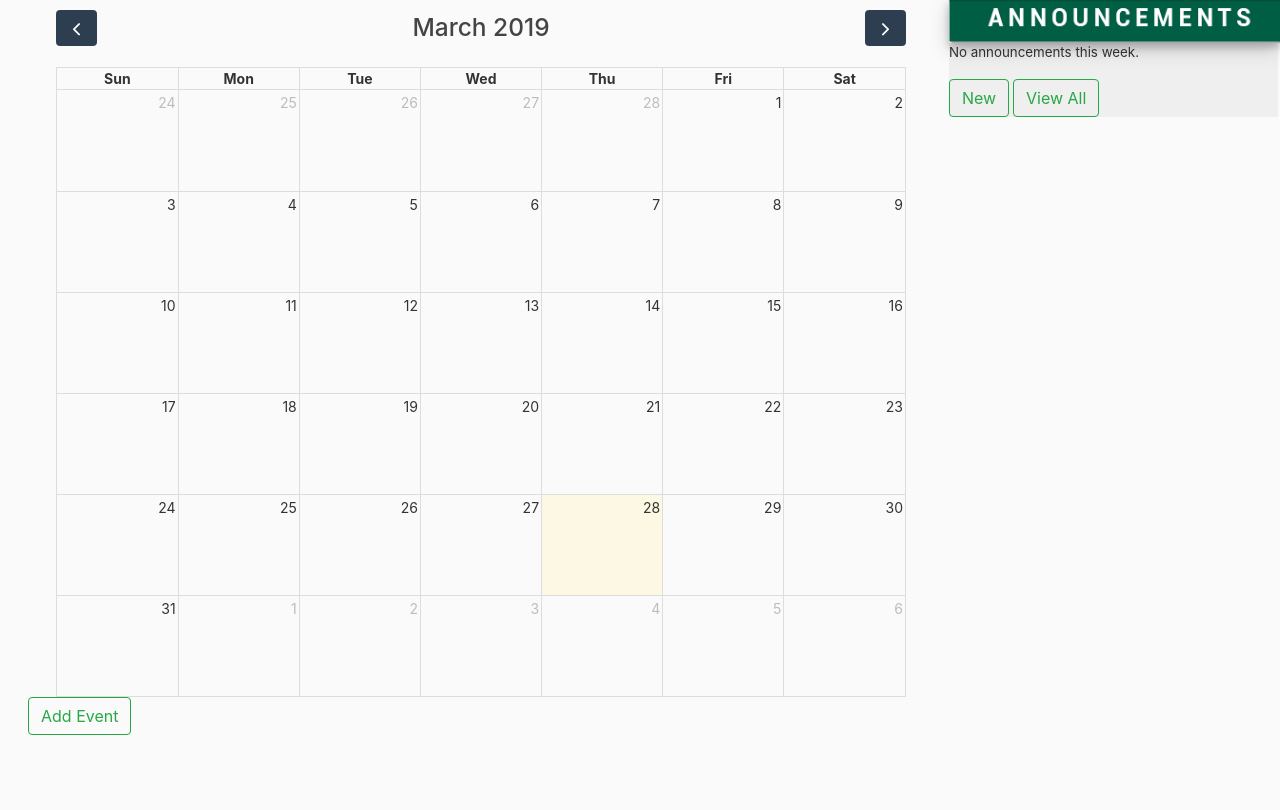
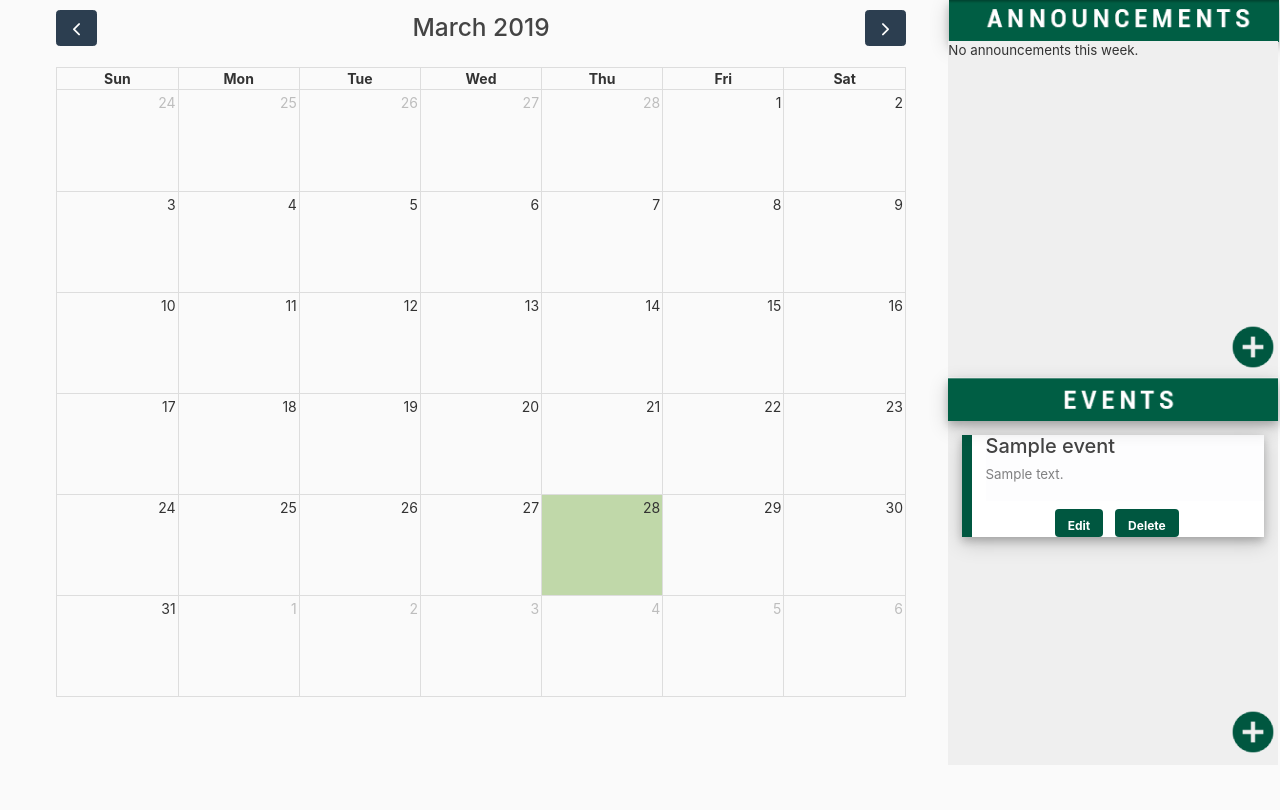
Before and after one commit to christelespino/iskolendar, a Django app: page / in a window 1280 px wide. Shown: the part 70-880 px from the top of the page. Run offline with Django 3.2, Linux system fonts and the light colour scheme; a user stored in the database is signed in; tables that the repository leaves empty hold one stand-in row (values such as "Sample post"); lists and menus that the app fills with data are empty; some libraries are stand-ins or nearby versions.

Commit message:
updated event and announcements pane

```diff
--- a/maincalendar/static/maincalendar/calendar/packages/core/main.css
+++ b/maincalendar/static/maincalendar/calendar/packages/core/main.css
@@ -501,7 +501,7 @@ TODO: more distinction between this file and common.css
   background: #eee; }
 
 .fc-unthemed td.fc-today {
-  background: #fcf8e3; }
+  background: #c0d8a9; }
 
 .fc-unthemed .fc-disabled-day {
   background: #d7d7d7;
--- a/maincalendar/static/maincalendar/main.css
+++ b/maincalendar/static/maincalendar/main.css
@@ -76,14 +76,6 @@ p{
 }
 
 .shortenlines {
-  /*overflow: hidden;
-  position: relative;
-  display: inline-block;
-  margin: 0 5px 0 5px;
-  text-align: center;
-  text-decoration: none;
-  text-overflow: ellipsis;
-  white-space: nowrap;*/
   overflow: hidden;
   text-overflow: ellipsis;
   display: -webkit-box;
@@ -96,30 +88,108 @@ p{
 
 #calendar {
   max-width: 850px;
-  /*margin: 0 2em 7em 0 auto;*/
 }
 
 .leftColumn{
   margin-left: 2em;
 }
 
-.rightColumn{
+.announcementHeader{
+  top: 5em;
+  right: 0.1em;
+  position: absolute;
+}
+
+.righttopColumn{
   border: 1px transparent;
   background-color: #efefef;
-  /*overflow: auto;*/
+  height: 42%;
+  width: 23.54em;
+  top: 7.95em;
+  right: 0.15em;
+  position: absolute;
+  overflow-y: auto;
 }
 
-/* MEDIA QUERIES */
-@media screen and (min-width: 47.5em ) {
-  .leftColumn { margin-right: 0em; }
+.eventsHeader{
+  top: 32em;
+  right: 0.15em;
+  position: absolute;
+}
 
-  .rightColumn { position: absolute; top: 4.90em; right: 0.15em; width: 23.5em; }
+.rightbottomColumn{
+  border: 1px transparent;
+  background-color: #efefef;
+  height: 43%;
+  width: 23.6em;
+  top: 35.1em;
+  right: 0.15em;
+  position: absolute;
+  overflow-y: auto;
 }
 
 img.imgshadow{
-  position: sticky;
   position: -webkit-sticky;
-  top: 0;
   box-shadow: 0 4px 8px 0 rgba(0, 0, 0, 0.2), 0 6px 20px 0 rgba(0, 0, 0, 0.19);
-  /*text-align: center;*/
 }
+
+img{
+  z-index: 9998
+}
+
+.addbutton {
+    position: absolute;
+    right: 0.15em;
+}
+.announcement{
+  top: 28em;
+}
+.event{
+  top: 55.5em;
+}
+
+/*SCROLL STYLES*/
+/* width */
+.righttopColumn::-webkit-scrollbar {
+  width: 8px;
+}
+
+/* Track */
+.righttopColumn::-webkit-scrollbar-track {
+  background: #f1f1f1;
+  border-radius: 8px;
+}
+
+/* Handle */
+.righttopColumn::-webkit-scrollbar-thumb {
+  background: #888;
+  border-radius: 8px;
+}
+
+/* Handle on hover */
+.righttopColumn::-webkit-scrollbar-thumb:hover {
+  background: #555;
+}
+
+/*BOTTOM PART OF RIGHT COLUMN*/
+.rightbottomColumn::-webkit-scrollbar {
+  width: 8px;
+}
+
+/* Track */
+.rightbottomColumn::-webkit-scrollbar-track {
+  background: #f1f1f1;
+  border-radius: 8px;
+}
+
+/* Handle */
+.rightbottomColumn::-webkit-scrollbar-thumb {
+  background: #888;
+  border-radius: 8px;
+  opacity: 0.2;
+}
+
+/* Handle on hover */
+.rightbottomColumn::-webkit-scrollbar-thumb:hover {
+  background: #555;
+}
--- a/maincalendar/templates/maincalendar/maincalendar.html
+++ b/maincalendar/templates/maincalendar/maincalendar.html
@@ -155,21 +155,26 @@
 		{% endif %}
 	</div>  -->
       <div class="leftColumn" id='calendar'></div>
-      {% if org%}
-        <a class="btn btn-outline-success" align="center" href="{% url 'event-create' %}">Add Event</a>
-      {% endif %}
-    <div class="rightColumn">
+    </div>
+
+    <!-- SECTION LABELS -->
+    <a class="announcementHeader" href="{% url 'announcement-view' %}">
       <img class="imgshadow" src="{% static 'maincalendar/announcements.png' %}">
+    </a>
+    <img class="eventsHeader imgshadow" src="{% static 'maincalendar/events.png' %}">
+
+    <div class="scroll">
+      <div class="righttopColumn">
+        <div class="announcementslist">
           {% if announcements %}
             {% for announcement in announcements %}
               <ul class="list-group">
-            <li class="list-group-item-light ml-4">
+                <li class="list-group-item-light ml-4 shortenlines">
                   <h5>{{ announcement.event }}</h5>
                   <!-- <h6>{{ announcement.date_posted }} </h6> -->
                 </li>
-            <li class="list-group-item-light shortenlines ml-4">
+                <li class="list-group-item-light ml-4 shortenlines">
                   <p> {{ announcement.body }} </p>
-              <!-- <p class="font-weight-light"> {{ announcement.body }} </p> -->
                 </li>
                 <li align="center">
                   {% if org and id == announcement.author.pk %}
@@ -182,12 +187,47 @@
           {% else %}
             <p> No announcements this week. </p>
           {% endif %}
+        </div>
+      </div>
       {% if org%}
-        <svg-icon><src href="{% static 'add.svg' %}" /></svg-icon>
-        <a class="btn btn-outline-success" align="center" href="{% url 'announcement-create' %}">New</a>
+        <a class="addbutton announcement" href="{% url 'announcement-create' %}">
+          <img src="{% static 'maincalendar/add.png' %}"/>
+        </a>
       {% endif %}
-      <a class="btn btn-outline-success" align="center" href="{% url 'announcement-view' %}">View All</a>
+
+      <div class="rightbottomColumn">
+        {% if events %}
+          {% for event in events %}
+            <ul class="list-group">
+              <li class="list-group-item-light ml-4">
+                <h5> {{ event.title }}</h5>
+                <!-- <h6><form action="{% url 'daily-view' %}" method="GET">
+                  <input type="hidden" value="{{ event.date_start }}" name="date" id="date">
+                  <input type="submit" value="{{ event.date_start }}">
+                </form></h6> -->
+              </li>
+              <li class="list-group-item-light ml-4">
+                <p> {{ event.description }} </p>
+              </li>
+              <li align="center">
+                <!-- <a class="btn btn-custom mt-2" href="{% url 'event-detail' event.id%}">Details</a> -->
+                {% if org and id == event.author.pk %}
+                      <a class="btn btn-custom mt-2 mr-2 ml-2" href="{% url 'event-update' event.id%}"><b>Edit</b></a>
+                      <a class="btn btn-custom mt-2" href="{% url 'event-delete' event.id%}"><b>Delete</b></a>
+                {% endif %}
+              </li>
+            </ul>
+          {% endfor %}
+        {% else %}
+          <p> Nothing to display. </p>
+        {% endif %}
       </div>
+    </div>
+    {% if org%}
+      <a class="addbutton event" href="{% url 'event-create' %}">
+        <img src="{% static 'maincalendar/add.png' %}"/>
+      </a>
+    {% endif %}
   </div>
 </body>
 </html>
```
Also changed, not shown: maincalendar/templates/maincalendar/extras.html (deleted, +0 -30 lines), maincalendar/static/maincalendar/add.png (added), maincalendar/static/maincalendar/announcements.png, maincalendar/static/maincalendar/events.png. Lines whose indentation alone changed are shown as unchanged.
